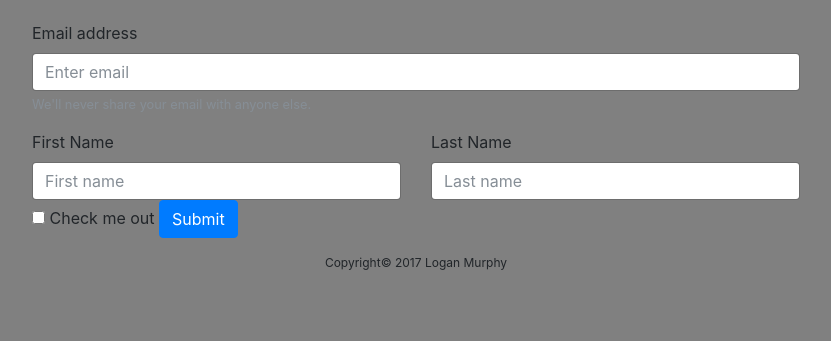
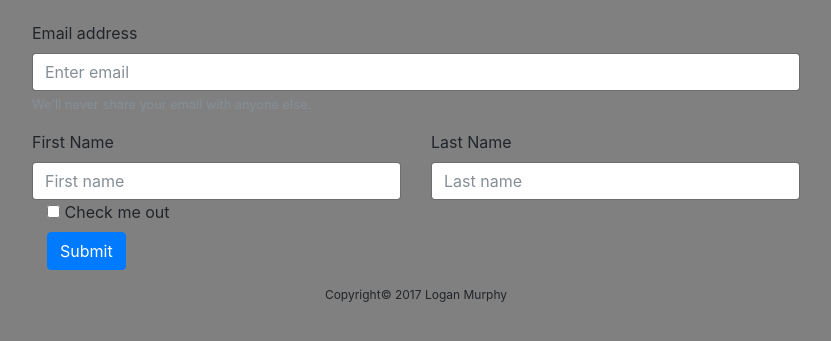
Before and after one commit to loganmurphy/my_hobby_app, a Python web app: template myapp/templates/contact_me.html in a window 1280 px wide. Shown: the part 187-528 px from the top of the page, without its empty margins (224-1055 px from the left). Run offline with Jinja, Linux system fonts and the light colour scheme; the template is opened without the code that fills it, so the values that code supplies are empty; some libraries are stand-ins or nearby versions.

Commit message:
new template update

```diff
--- a/myapp/templates/contact_me.html
+++ b/myapp/templates/contact_me.html
@@ -28,11 +28,15 @@
                 <input type="text" class="form-control" id="exampleLastName1" aria-describedby="last_nameHelp" placeholder="Last name" required name="last_name">
               </div>
             </div>
-            <div class="form-check">
-              <label class="form-check-label">
-                <input type="checkbox" class="form-check-input">
-                Check me out
-              </label>
+            <div class="col-xs-12 col-sm-12 col-lg-12">
+              <div class="form-check">
+                <label class="form-check-label">
+                  <input type="checkbox" class="form-check-input">
+                  Check me out
+                </label>
+              </div>
+            </div>
+            <div class="col-xs-12 col-sm-12 col-lg-12">
               <button type="submit" class="btn btn-primary">Submit</button>
             </div>
           </div>
```
